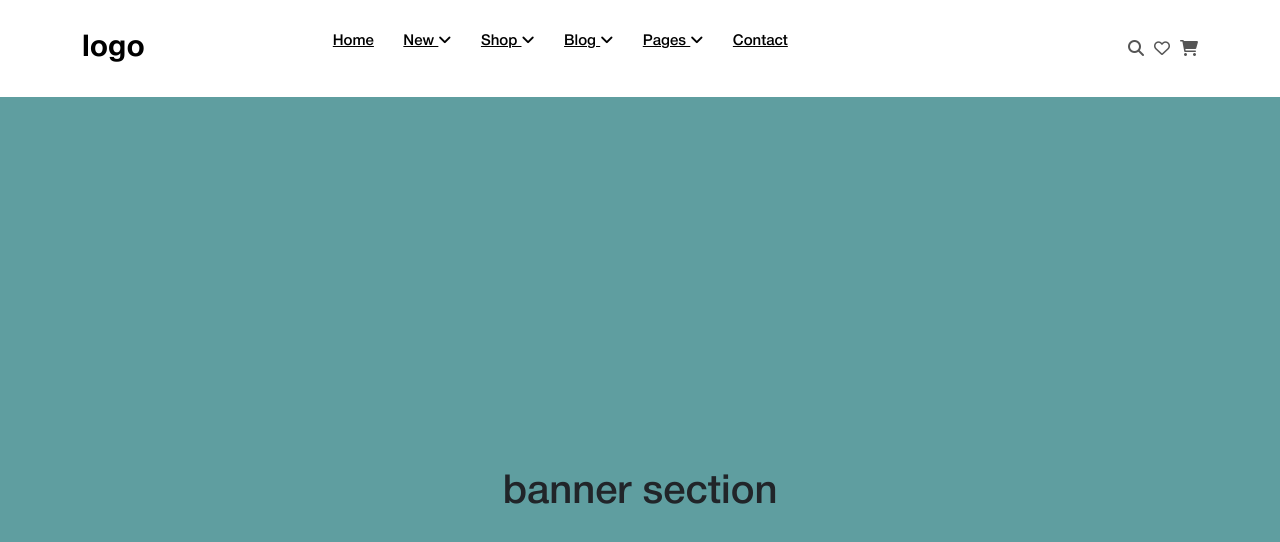
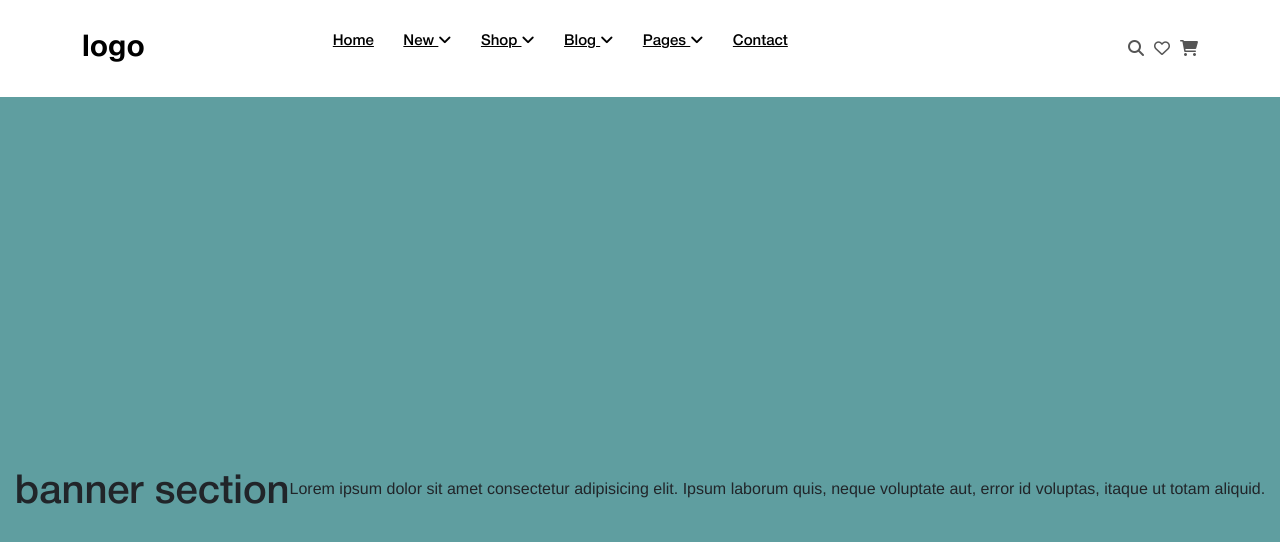
Before and after one commit to kiransverve/kiran_with_newheader_git, a plain HTML site: page kiran-drrr/index.html in a window 1280 px wide. Drawn offline with nearby package versions, Linux system fonts and the light colour scheme.

Commit message:
add paragraph of banner section

```diff
--- a/kiran-drrr/index.html
+++ b/kiran-drrr/index.html
@@ -187,6 +187,7 @@
 
     <div class="banner-section">
       <h1>banner section</h1>
+      <p>Lorem ipsum dolor sit amet consectetur adipisicing elit. Ipsum laborum quis, neque voluptate aut, error id voluptas, itaque ut totam aliquid.</p>
     </div>
 
 <!-- jquary cdn -->
```
